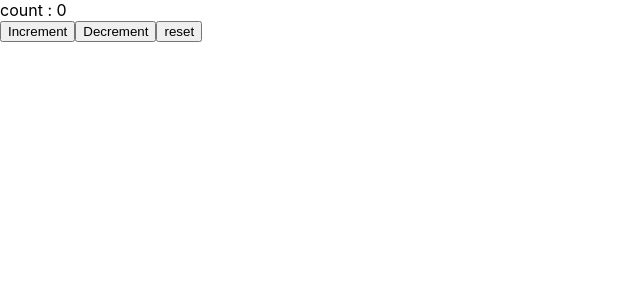
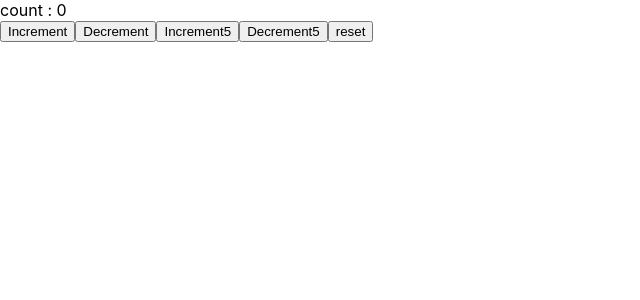
Before and after one commit to madhavi-anneboina/react-http, a React (Create React App) app: page / in a window 1280 px wide. Shown: the top 300 px of the page, without its empty margins (0-640 px from the left). Built offline with nearby package versions, Linux system fonts and the light colour scheme.

Commit message:
added counter

```diff
--- a/src/App.js
+++ b/src/App.js
@@ -17,6 +17,7 @@ import DataFetch from './components/DataFetch';
 import DataFetchId from './components/DataFetchId';
 import ComponentC from './components/ComponentC';
 import CounterOne from './components/CounterOne';
+import CounterTwo from './components/CounterTwo';
 
 export const UserContext = React.createContext()
 export const ChannelContext = React.createContext()
@@ -29,7 +30,7 @@ function App() {
       <ComponentC />
     </ChannelContext.Provider>
    </UserContext.Provider> */}
-     <CounterOne />
+     <CounterTwo />
     </div>
   );
 }
--- a/src/components/CounterTwo.js
+++ b/src/components/CounterTwo.js
@@ -6,9 +6,9 @@ const intialState = {
 const reducer = (state, action) => {
   switch (action.type) {
     case "increment":
-      return state + 1;
+      return {firstCounter: state.firstCounter + action.value}
     case "decrement":
-      return state - 1;
+      return {firstCounter: state.firstCounter - action.value}
     case "reset":
       return intialState;
     default:
@@ -17,14 +17,16 @@ const reducer = (state, action) => {
 };
 function CounterTwo() {
   const [count, dispatch] = useReducer(reducer, intialState);
-  const increment = () => dispatch({ type: "increment" });
-  const decrement = () => dispatch({ type: "decrement" });
+  const increment = () => dispatch({ type: "increment",value : 1 });
+  const decrement = () => dispatch({ type: "decrement",value : 1});
   const reset = () => dispatch({ type: "reset" });
   return (
     <div>
       <div>count : {count.firstCounter}</div>
       <button onClick={increment}>Increment</button>
       <button onClick={decrement}>Decrement</button>
+      <button onClick={()=> dispatch({ type: "increment",value : 5 })}>Increment5</button>
+      <button onClick={()=> dispatch({ type: "decrement",value : 5 })}>Decrement5</button>
       <button onClick={reset}>reset</button>
     </div>
   );
```
